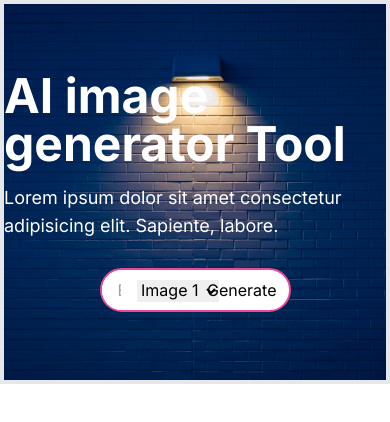
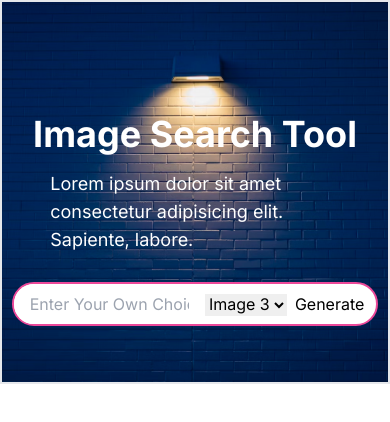
Before and after one commit to ammara-Ilyas/image-search-web, a Next.js app: page / in a window 390 px wide. Shown: the top 422 px of the page. Built offline with nearby package versions, Linux system fonts and the light colour scheme.

Commit message:
image search

```diff
--- a/app/layout.js
+++ b/app/layout.js
@@ -4,8 +4,8 @@ import AppProvider from "@/components/contextApi/contextAPi";
 const inter = Inter({ subsets: ["latin"] });
 
 export const metadata = {
-  title: "Create Next App",
-  description: "Generated by create next app",
+  title: "Create Image Search App",
+  description: "Generated by Image Search next app",
 };
 
 export default function RootLayout({ children }) {
--- a/components/ImageData.js
+++ b/components/ImageData.js
@@ -1,18 +1,35 @@
 "use client";
-import React, { useContext } from "react";
+import React, { useContext, useState, useEffect } from "react";
 import { AppContext } from "./contextApi/contextAPi";
 import style from "./style.module.css";
 import download from "@/image/download.png";
 function ImageData() {
+  const [width, setWidth] = useState("");
+  // "w-[31%] h-[330px]"
   const { data, selectedOption } = useContext(AppContext);
-  console.log("da", data);
+  // console.log("da", data);
   console.log("se", selectedOption);
+  // console.log(selectedOption === "1");
+  useEffect(() => {
+    if (selectedOption === "1") {
+      setWidth("w-[60%] h-[450px]");
+    } else if (selectedOption === "2") {
+      setWidth("w-[45%] h-[450px]");
+    } else if (selectedOption === "3") {
+      setWidth("w-[31%]  h-[330px] ");
+    } else if (selectedOption === "4") {
+      setWidth("w-[24%]  h-[300px]");
+    }
+    console.log(width);
+  }, [selectedOption]);
+
   return (
-    <div className="flex flex-wrap gap-4 mt-20 items-center justify-center">
-      {data.map((image, index) => (
+    <div className="flex flex-wrap gap-4 mt-16 w-[97%] mx-auto items-center justify-center">
+      {data &&
+        data.map((image, index) => (
           <div
             key={index}
-          className={`${style.hoverEffect} relative h-[300px] w-[30%] overflow-hidden`}
+            className={`${style.hoverEffect} ${width} relative   overflow-hidden`}
           >
             <img
               src={image.urls.small}
--- a/components/Search.js
+++ b/components/Search.js
@@ -13,18 +13,17 @@ function Search() {
     e.preventDefault();
     try {
       const response = await axios.get(
-        `https://api.unsplash.com/search/photos?query=${query}&client_id=${apiKey}  `
+        `https://api.unsplash.com/search/photos?query=${query}&client_id=${apiKey}&page=1  `
       );
+      // &page=1
       // const data = response.json();
       setData(response.data.results);
     } catch (error) {
       console.error(error);
     }
+    setQuery("");
   };
-  console.log("opt", selectedOption);
-  // const handleSelectChange = (num) => {
-  //   console.log(num);
-  // };
+
   const options = [
     {
       name: "Image 1",
@@ -53,14 +52,16 @@ function Search() {
         backgroundRepeat: "no-repeat",
       }}
     >
-      <div className="content flex flex-col border-2 justify-center h-full items-center text-white">
-        <h1 className="text-5xl font-bold mb-4">AI image generator Tool</h1>
-        <p className="text-lg">
+      <div className="content flex mt-7 flex-col justify-center h-full items-center text-white">
+        <h1 className="text-4xl md:text-6xl font-bold mb-4">
+          Image Search Tool
+        </h1>
+        <p className="text-lg w-3/4 md:w-full">
           Lorem ipsum dolor sit amet consectetur adipisicing elit. Sapiente,
           labore.
         </p>
         <form
-          className="flex border-2 w-1/2 items-center rounded-full overflow-hidden justify-between bg-white border-pink-500 mt-7 "
+          className="flex border-2 w-[95%] sm:w-3/4 md:w-1/2 items-center  rounded-full overflow-hidden justify-between bg-white border-pink-500 mt-7 "
           onSubmit={fetchImage}
         >
           <input
@@ -70,7 +71,7 @@ function Search() {
             value={query}
             onChange={(e) => setQuery(e.target.value)}
           />
-          <div className=" w-28 -mr-7 py-2">
+          <div className=" w-28 -mr-2 md:-mr-7 py-2">
             <select
               className="hover:text-gray-600  border-none outline-none text-black "
               value={selectedOption}
--- a/components/contextApi/contextAPi.js
+++ b/components/contextApi/contextAPi.js
@@ -5,7 +5,7 @@ export const AppContext = createContext();
 
 function AppProvider({ children }) {
   const [data, setData] = useState([]);
-  const [selectedOption, setSelectedOption] = useState("");
+  const [selectedOption, setSelectedOption] = useState("3");
 
   return (
     <AppContext.Provider
```
Lines whose indentation alone changed are shown as unchanged.
